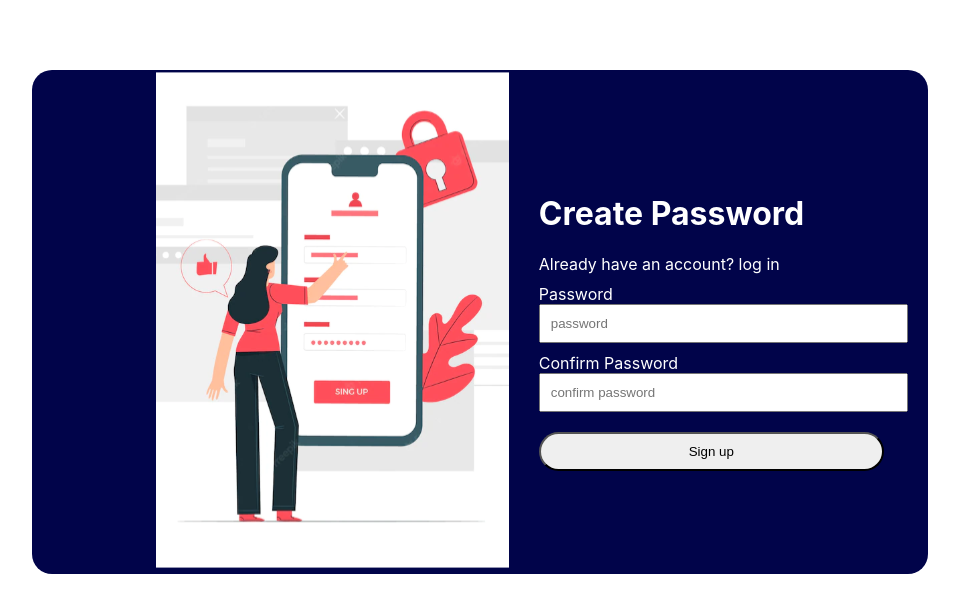
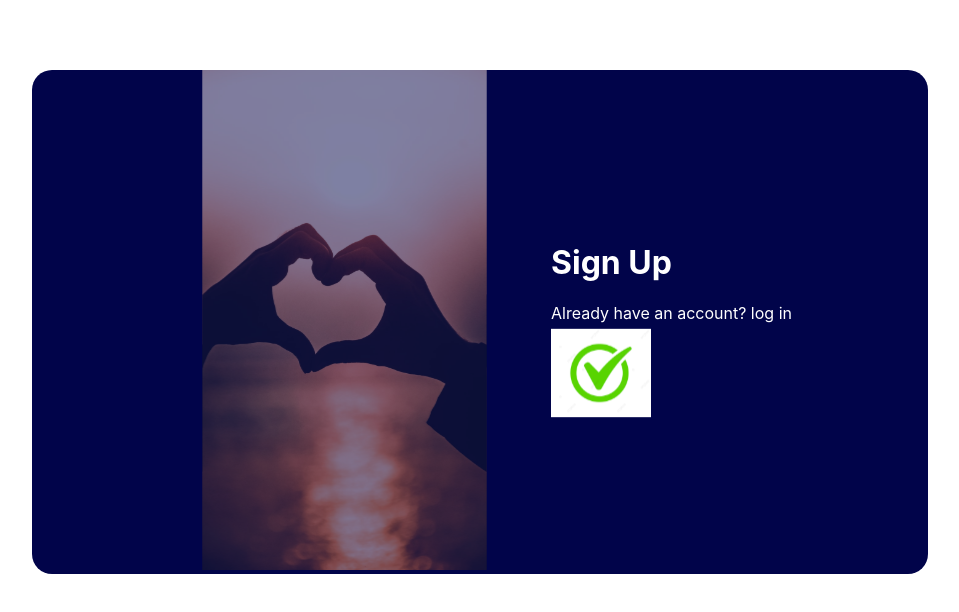
Before and after one commit to micheaol/user-verification-app, a React (Create React App) app: page / in a window 1280 px wide. Shown: the top 612 px of the page, without its empty margins (160-1119 px from the left). Built offline with nearby package versions, Linux system fonts and the light colour scheme.

Commit message:
Add success page set up

```diff
--- a/src/App.js
+++ b/src/App.js
@@ -1,12 +1,14 @@
 import './App.css';
 import Password from './components/SetPassword/Password';
+import SuccessPage from './components/successPage/SuccessPage';
 import Register from './components/userRegistration/Register';
 
 function App() {
   return (
     <div className="App">
       {/* <Register /> */}
-      <Password />
+      {/* <Password /> */}
+      <SuccessPage />
     </div>
   );
 }
--- /dev/null
+++ b/src/components/successPage/SuccessPage.js
@@ -0,0 +1,46 @@
+import React, { useState} from 'react';
+
+import SuccessImg from '../../assets/images/success.svg';
+import Dashboard from '../../assets/images/dashboard.svg';
+import styles from './success.module.css';
+
+const SuccessPage = () => {
+  const [firstName, setFirstName] = useState("");
+  const [lastName, setLastName] = useState("");
+  const [email, setEmail] = useState("");
+
+
+  const handleSubmit = (e) => {
+    e.preventDefault();
+    console.log(firstName)
+    console.log(lastName)
+    console.log(email)
+  }
+  return (
+    <div className={styles.outerwrapper}>
+
+    <div className={styles.registercontainer}>
+         <div className={styles.imagewrapper}>
+            <img
+                src={SuccessImg}
+                width={353}
+                height={500}
+            />
+        </div>
+        <div className={styles.registerformwrapper}>
+
+        <h1>Sign Up</h1>
+        Already have an account? log in
+
+        <img
+                src={Dashboard}
+                width={100}
+                height={100}
+            />
+    </div>
+    </div>
+    </div>
+  )
+}
+
+export default SuccessPage
--- /dev/null
+++ b/src/components/successPage/success.module.css
@@ -0,0 +1,62 @@
+.outerwrapper {
+    margin: 0 auto;
+}
+
+.registercontainer {
+    background-color: #01044A;
+    display: flex;
+    justify-content: center;
+    align-items: center;
+    margin: 0 auto;
+    width: 70%;
+    margin-top: 70px;
+    gap: 30px;
+    color: #fff;
+    border-radius: 20px;
+}
+
+.registerformwrapper {
+    text-align: start;
+    display: flex;
+    flex-direction: column;
+}
+
+form {
+    display: flex;
+    flex-direction: column;
+    text-align: start;
+    width: 130%;
+
+}
+
+.forminput {
+    margin-top: 10px;
+}
+
+.forminputcheck {
+    margin-top: 10px;
+    margin-bottom: 20px;
+}
+
+.forminputcheck label {
+    margin-right: 20px;
+}
+
+.forminput input {
+    padding: 10px;
+    width: 100%;
+}
+
+.forminputbtn {
+    padding: 10px;
+    border-radius: 20px;
+}
+
+.innerformwrapper {
+    display: flex;
+    flex-direction: column;
+}
+
+.checkboswrapper {
+    display: flex;
+}
```
Also changed, not shown: src/assets/images/dashboard.svg (added), src/assets/images/success.svg (added).
